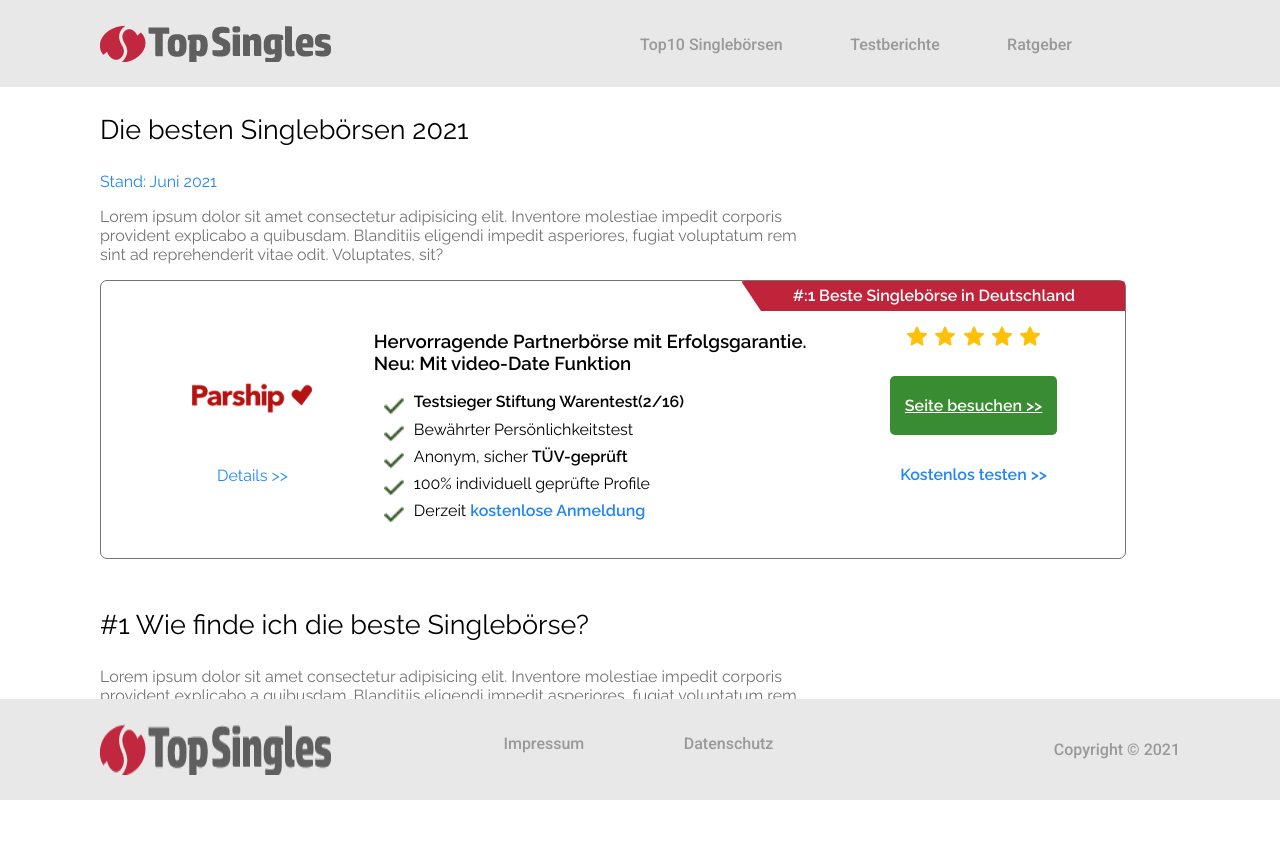
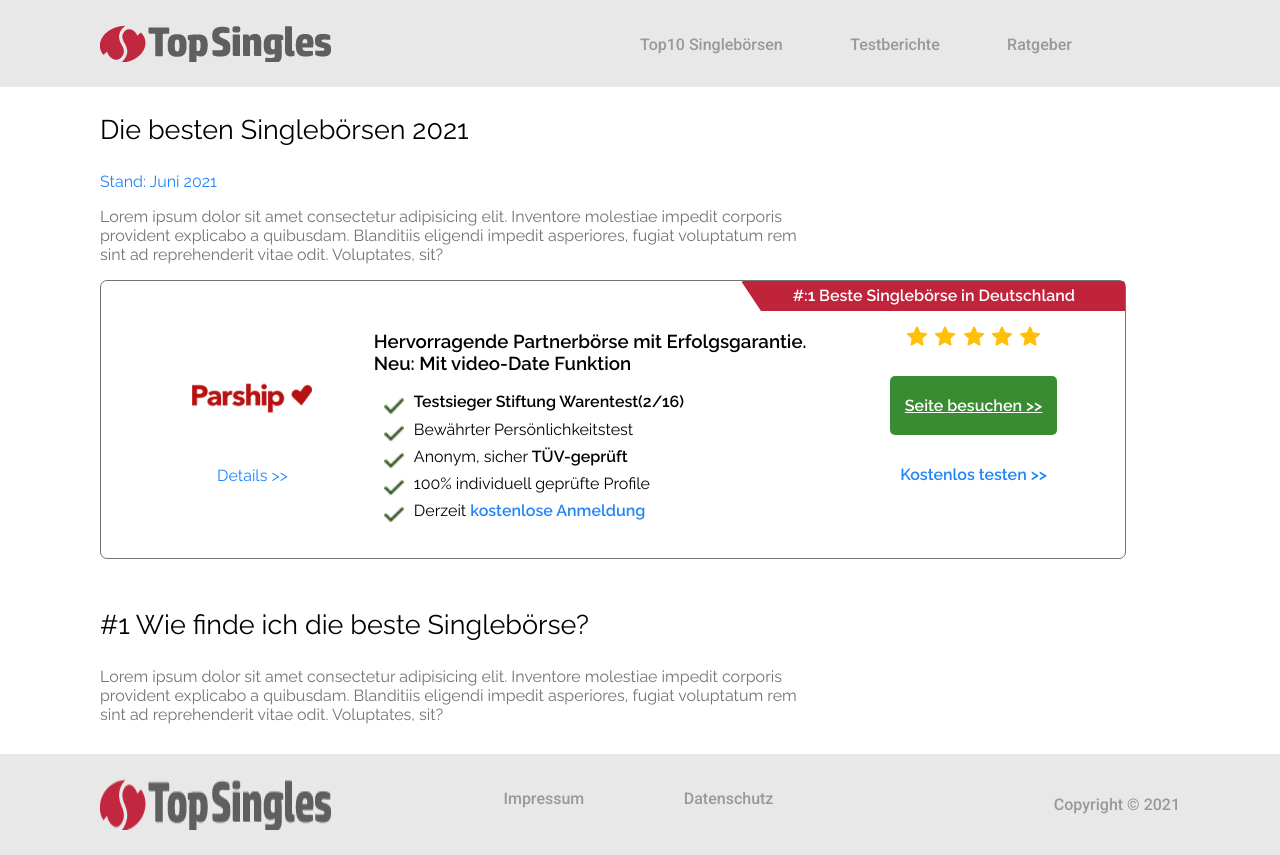
Before and after one commit to mariaprang/fiverr-centfuxx, a plain HTML site: page index.html in a window 1280 px wide. Before the commit the page ends 800 px from the top, so only its background shows below. Drawn offline with Linux system fonts and the light colour scheme.

Commit message:
Fixed the footer

```diff
--- a/style.css
+++ b/style.css
@@ -51,6 +51,7 @@
 }
 
 .main-wrap {
+  min-height: 100%;
   width: 80%;
   margin: 0 100px;
   font-family: "Raleway", sans-serif;
@@ -96,9 +97,18 @@
 }
 
 footer {
-  position: absolute;
   bottom: 0;
+  left: 0;
   margin-top: 30px;
+}
+
+footer {
+  /* position: absolute; */
+  /* bottom: 0;
+  left: 0;
+  width: 100%;
+  background: red;
+  height: 100px; */
 }
 
 footer nav {
```
